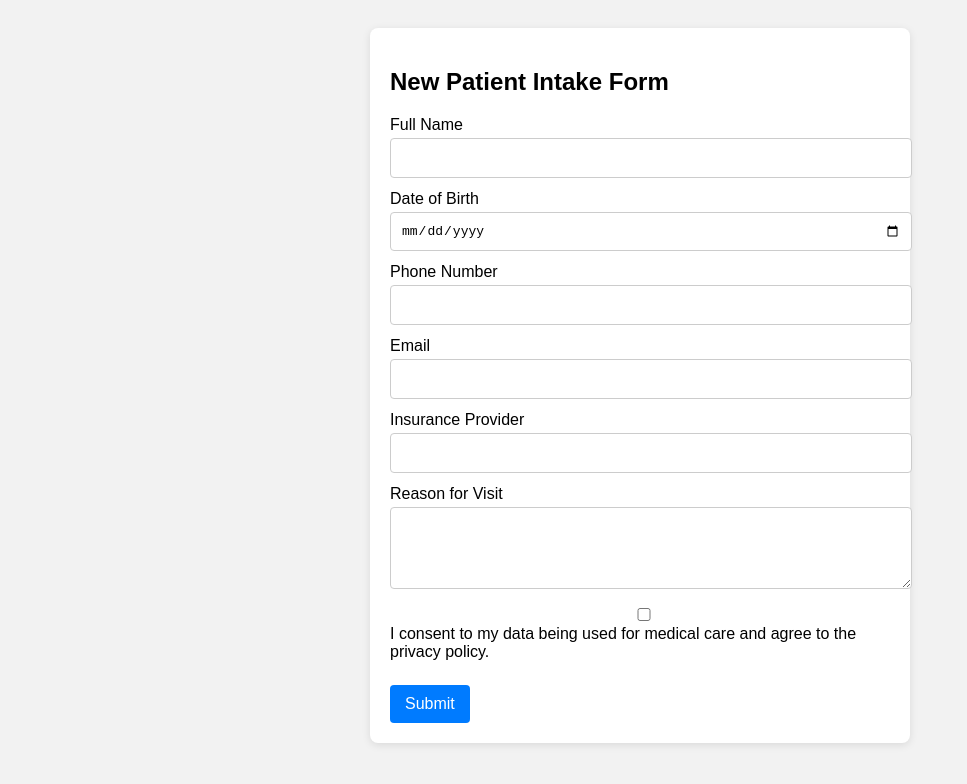
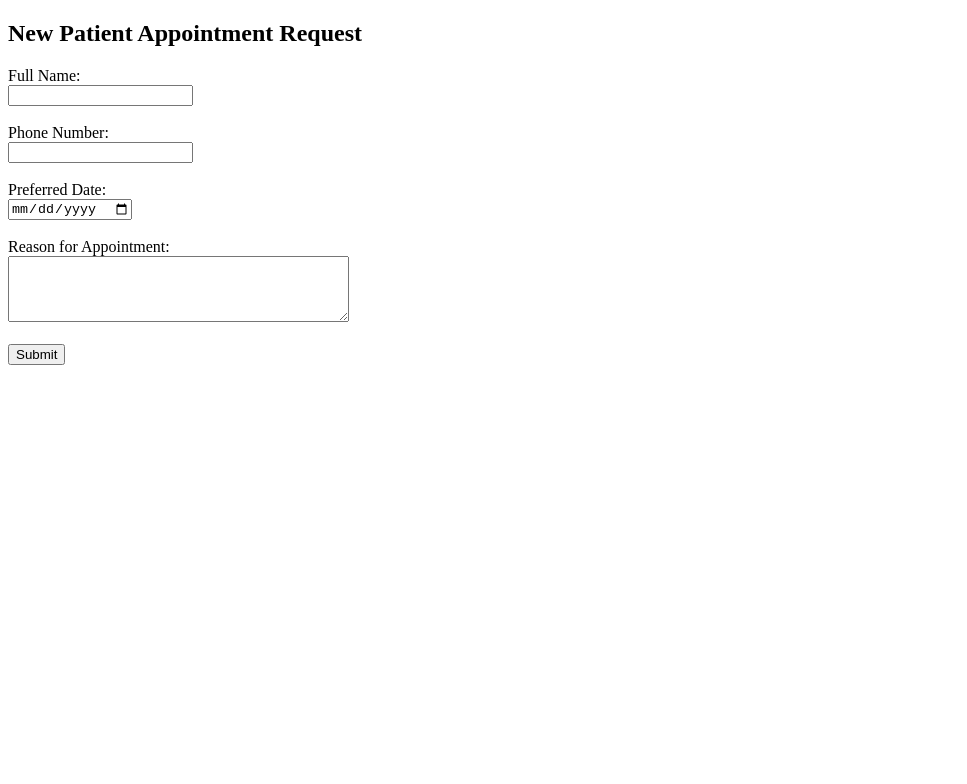
Before and after one commit to michaelMerrick6/patient-intake-form, a plain HTML site: page index.html in a window 1280 px wide. Shown: the whole page, without its empty margins (0-967 px from the left). Drawn offline with Linux system fonts and the light colour scheme.

Commit message:
Update index.html

```diff
--- a/index.html
+++ b/index.html
@@ -3,75 +3,22 @@
 <head>
   <meta charset="UTF-8" />
   <meta name="viewport" content="width=device-width, initial-scale=1.0" />
-  <title>New Patient Signup</title>
-  <style>
-    body {
-      font-family: Arial, sans-serif;
-      background: #f2f2f2;
-      padding: 20px;
-    }
-    form {
-      background: #fff;
-      padding: 20px;
-      border-radius: 8px;
-      max-width: 500px;
-      margin: auto;
-      box-shadow: 0 2px 8px rgba(0,0,0,0.1);
-    }
-    label {
-      display: block;
-      margin: 12px 0 4px;
-    }
-    input, textarea, select {
-      width: 100%;
-      padding: 10px;
-      border-radius: 4px;
-      border: 1px solid #ccc;
-      font-size: 1em;
-    }
-    button {
-      margin-top: 20px;
-      padding: 10px 15px;
-      background: #007bff;
-      color: #fff;
-      border: none;
-      border-radius: 4px;
-      cursor: pointer;
-      font-size: 1em;
-    }
-    button:hover {
-      background: #0056b3;
-    }
-  </style>
+  <title>Patient Intake Form</title>
 </head>
 <body>
-  <form action="https://formsubmit.co/your-email@example.com" method="POST">
-    <h2>New Patient Intake Form</h2>
+  <h2>New Patient Appointment Request</h2>
+  <form action="https://formspree.io/f/your-form-id" method="POST">
+    <label for="name">Full Name:</label><br />
+    <input type="text" id="name" name="name" required><br /><br />
 
-    <label for="name">Full Name</label>
-    <input type="text" id="name" name="name" required />
+    <label for="phone">Phone Number:</label><br />
+    <input type="tel" id="phone" name="phone" required><br /><br />
 
-    <label for="dob">Date of Birth</label>
-    <input type="date" id="dob" name="dob" required />
+    <label for="date">Preferred Date:</label><br />
+    <input type="date" id="date" name="preferred_date"><br /><br />
 
-    <label for="phone">Phone Number</label>
-    <input type="tel" id="phone" name="phone" required />
-
-    <label for="email">Email</label>
-    <input type="email" id="email" name="email" />
-
-    <label for="insurance">Insurance Provider</label>
-    <input type="text" id="insurance" name="insurance" />
-
-    <label for="reason">Reason for Visit</label>
-    <textarea id="reason" name="reason" rows="4"></textarea>
-
-    <label>
-      <input type="checkbox" name="consent" required /> I consent to my data being used for medical care and agree to the privacy policy.
-    </label>
-
-    <input type="hidden" name="_captcha" value="false">
-    <input type="hidden" name="_template" value="table">
+    <label for="reason">Reason for Appointment:</label><br />
+    <textarea id="reason" name="reason" rows="4" cols="40"></textarea><br /><br />
 
     <button type="submit">Submit</button>
   </form>
```
